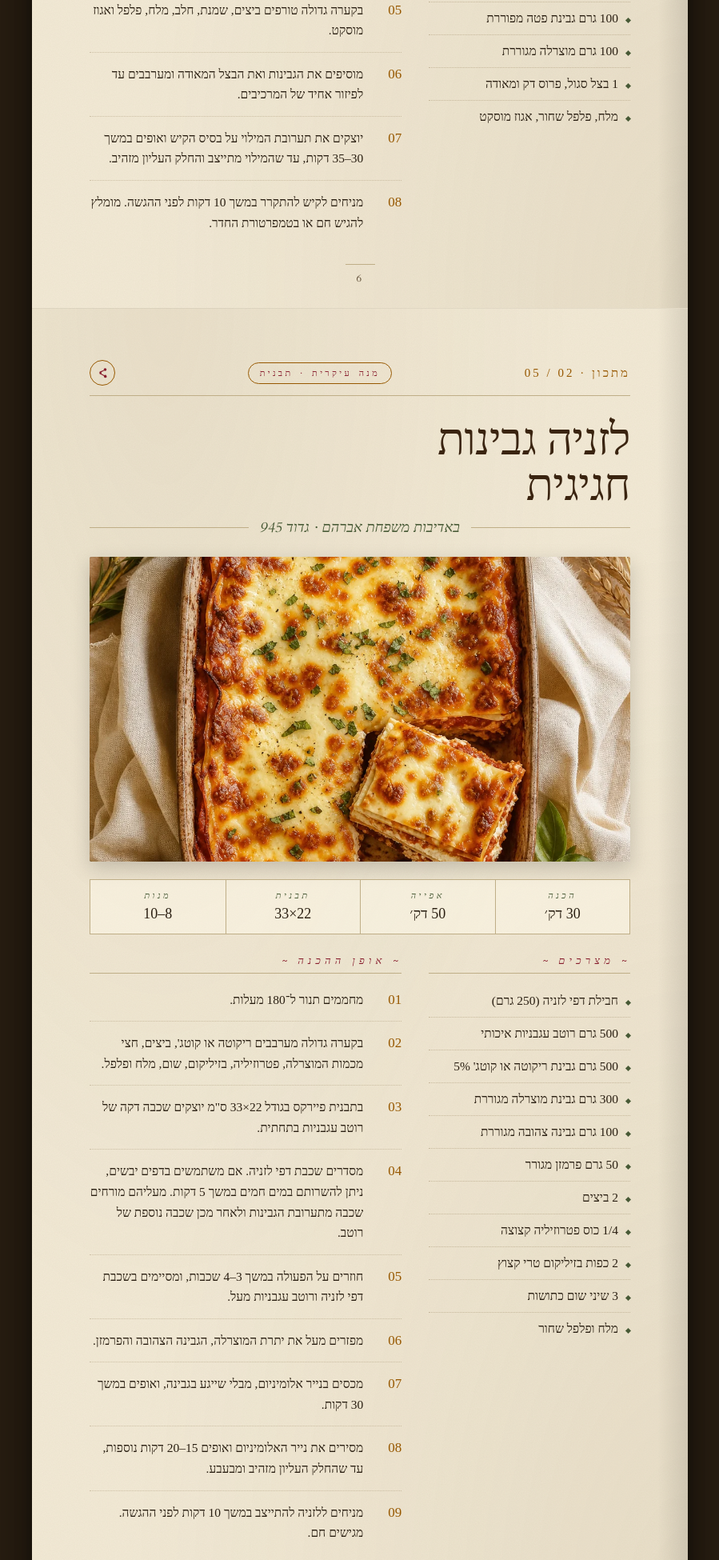
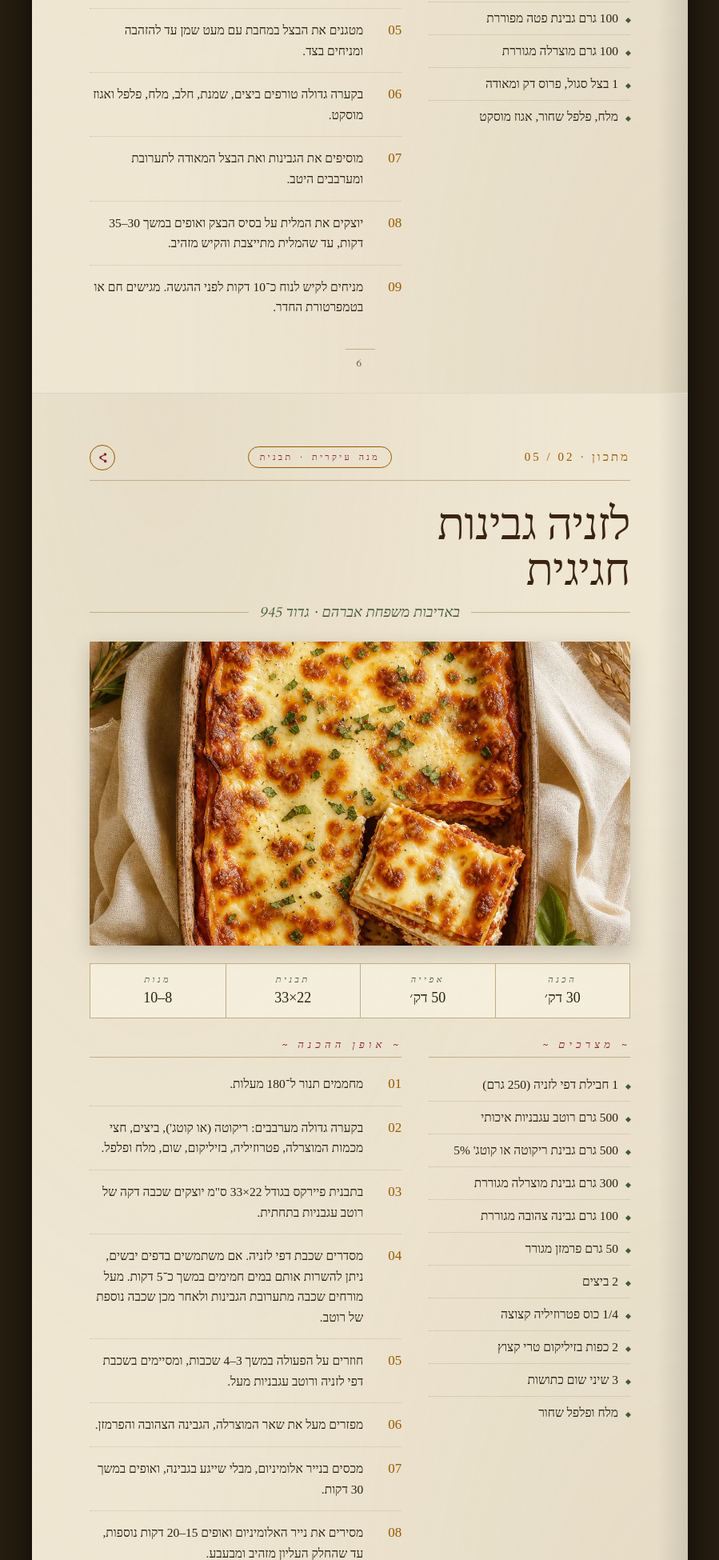
Before and after one commit to megenimoref/LandingPages, a plain HTML site: page recipes-for-shavuot/index.html in a window 1280 px wide. Shown: the part 4784-6734 px from the top of the page at 80% size, without its empty margins (190-1089 px from the left). Drawn offline with Linux system fonts and the light colour scheme; a web font is replaced by a local one.

Commit message:
Improve recipe instructions and ingredient lists for clarity and consistency

```diff
--- a/recipes-for-shavuot/index.html
+++ b/recipes-for-shavuot/index.html
@@ -1086,14 +1086,15 @@
     <div class="col instructions">
       <h4>~ אופן ההכנה ~</h4>
       <ol>
-        <li>להכנת הבצק: מערבבים קמח, חמאה ומלח עד לקבלת תערובת פירורית. מוסיפים ביצה ומים קרים, לשים עד לקבלת בצק אחיד ומקררים במשך 30 דקות.</li>
+        <li>להכנת הבצק: מערבבים קמח, חמאה ומלח עד לקבלת תערובת פירורית. מוסיפים ביצה ומים קרים, ולשים רק עד לקבלת בצק אחיד. עוטפים בניילון נצמד ומקררים במשך 30 דקות.</li>
         <li>מרדדים את הבצק לעובי של כ־3–4 מ"מ ומעבירים לתבנית קיש בקוטר 26 ס"מ. מחוררים את התחתית בעזרת מזלג ומקררים במשך 15 דקות נוספות.</li>
         <li>מחממים תנור ל־180 מעלות. מכסים את הבצק בנייר אפייה ומניחים משקולות אפייה או אורז. אופים אפייה עיוורת במשך 12 דקות, מסירים את המשקולות ואופים 5 דקות נוספות.</li>
         <li>מצננים את בסיס הקיש במשך מספר דקות עד להתייצבות קלה.</li>
+        <li>מטגנים את הבצל במחבת עם מעט שמן עד להזהבה ומניחים בצד.</li>
         <li>בקערה גדולה טורפים ביצים, שמנת, חלב, מלח, פלפל ואגוז מוסקט.</li>
-        <li>מוסיפים את הגבינות ואת הבצל המאודה ומערבבים עד לפיזור אחיד של המרכיבים.</li>
-        <li>יוצקים את תערובת המילוי על בסיס הקיש ואופים במשך 30–35 דקות, עד שהמילוי מתייצב והחלק העליון מזהיב.</li>
-        <li>מניחים לקיש להתקרר במשך 10 דקות לפני ההגשה. מומלץ להגיש חם או בטמפרטורת החדר.</li>
+        <li>מוסיפים את הגבינות ואת הבצל המאודה לתערובת ומערבבים היטב.</li>
+        <li>יוצקים את המלית על בסיס הבצק ואופים במשך 30–35 דקות, עד שהמלית מתייצבת והקיש מזהיב.</li>
+        <li>מניחים לקיש לנוח כ־10 דקות לפני ההגשה. מגישים חם או בטמפרטורת החדר.</li>
       </ol>
     </div>
   </div>
@@ -1127,7 +1128,7 @@
     <div class="col ingredients">
       <h4>~ מצרכים ~</h4>
       <ul>
-        <li>חבילת דפי לזניה (250 גרם)</li>
+        <li>1 חבילת דפי לזניה (250 גרם)</li>
         <li>500 גרם רוטב עגבניות איכותי</li>
         <li>500 גרם גבינת ריקוטה או קוטג' 5%</li>
         <li>300 גרם גבינת מוצרלה מגוררת</li>
@@ -1144,11 +1145,11 @@
       <h4>~ אופן ההכנה ~</h4>
       <ol>
         <li>מחממים תנור ל־180 מעלות.</li>
-        <li>בקערה גדולה מערבבים ריקוטה או קוטג', ביצים, חצי מכמות המוצרלה, פטרוזיליה, בזיליקום, שום, מלח ופלפל.</li>
+        <li>בקערה גדולה מערבבים: ריקוטה (או קוטג'), ביצים, חצי מכמות המוצרלה, פטרוזיליה, בזיליקום, שום, מלח ופלפל.</li>
         <li>בתבנית פיירקס בגודל 22×33 ס"מ יוצקים שכבה דקה של רוטב עגבניות בתחתית.</li>
-        <li>מסדרים שכבת דפי לזניה. אם משתמשים בדפים יבשים, ניתן להשרותם במים חמים במשך 5 דקות. מעליהם מורחים שכבה מתערובת הגבינות ולאחר מכן שכבה נוספת של רוטב.</li>
+        <li>מסדרים שכבת דפי לזניה. אם משתמשים בדפים יבשים, ניתן להשרות אותם במים חמימים במשך כ־5 דקות. מעל מורחים שכבה מתערובת הגבינות ולאחר מכן שכבה נוספת של רוטב.</li>
         <li>חוזרים על הפעולה במשך 3–4 שכבות, ומסיימים בשכבת דפי לזניה ורוטב עגבניות מעל.</li>
-        <li>מפזרים מעל את יתרת המוצרלה, הגבינה הצהובה והפרמזן.</li>
+        <li>מפזרים מעל את שאר המוצרלה, הגבינה הצהובה והפרמזן.</li>
         <li>מכסים בנייר אלומיניום, מבלי שייגע בגבינה, ואופים במשך 30 דקות.</li>
         <li>מסירים את נייר האלומיניום ואופים 15–20 דקות נוספות, עד שהחלק העליון מזהיב ומבעבע.</li>
         <li>מניחים ללזניה להתייצב במשך 10 דקות לפני ההגשה. מגישים חם.</li>
@@ -1193,7 +1194,7 @@
         <li>2 כפות חמאה מומסת</li>
         <li>1 כף סוכר</li>
         <li>קורט מלח</li>
-        <li class="section">למילוי</li>
+        <li class="section">למלית</li>
         <li>500 גרם גבינה לבנה 9%</li>
         <li>1 ביצה</li>
         <li>3 כפות סוכר</li>
```
